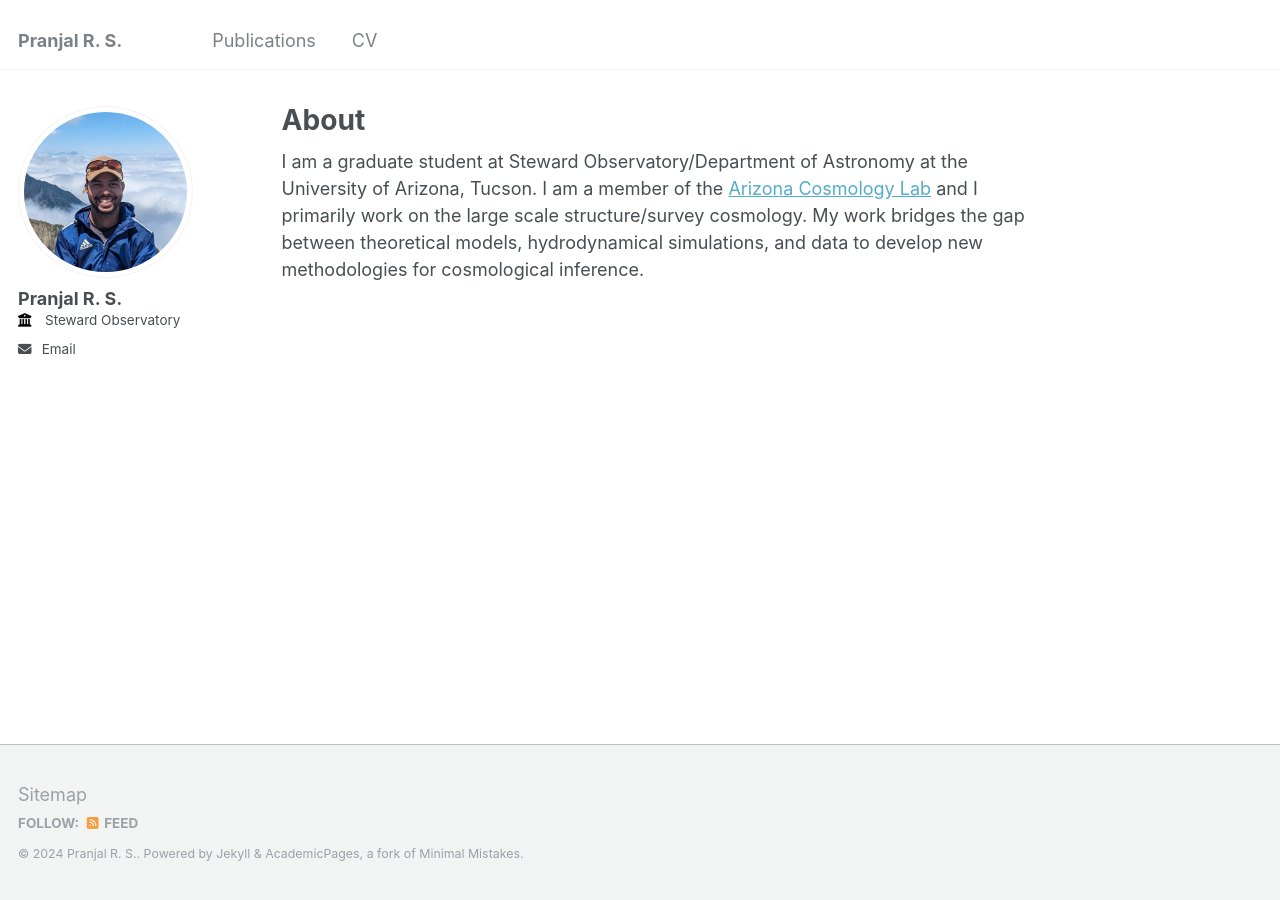
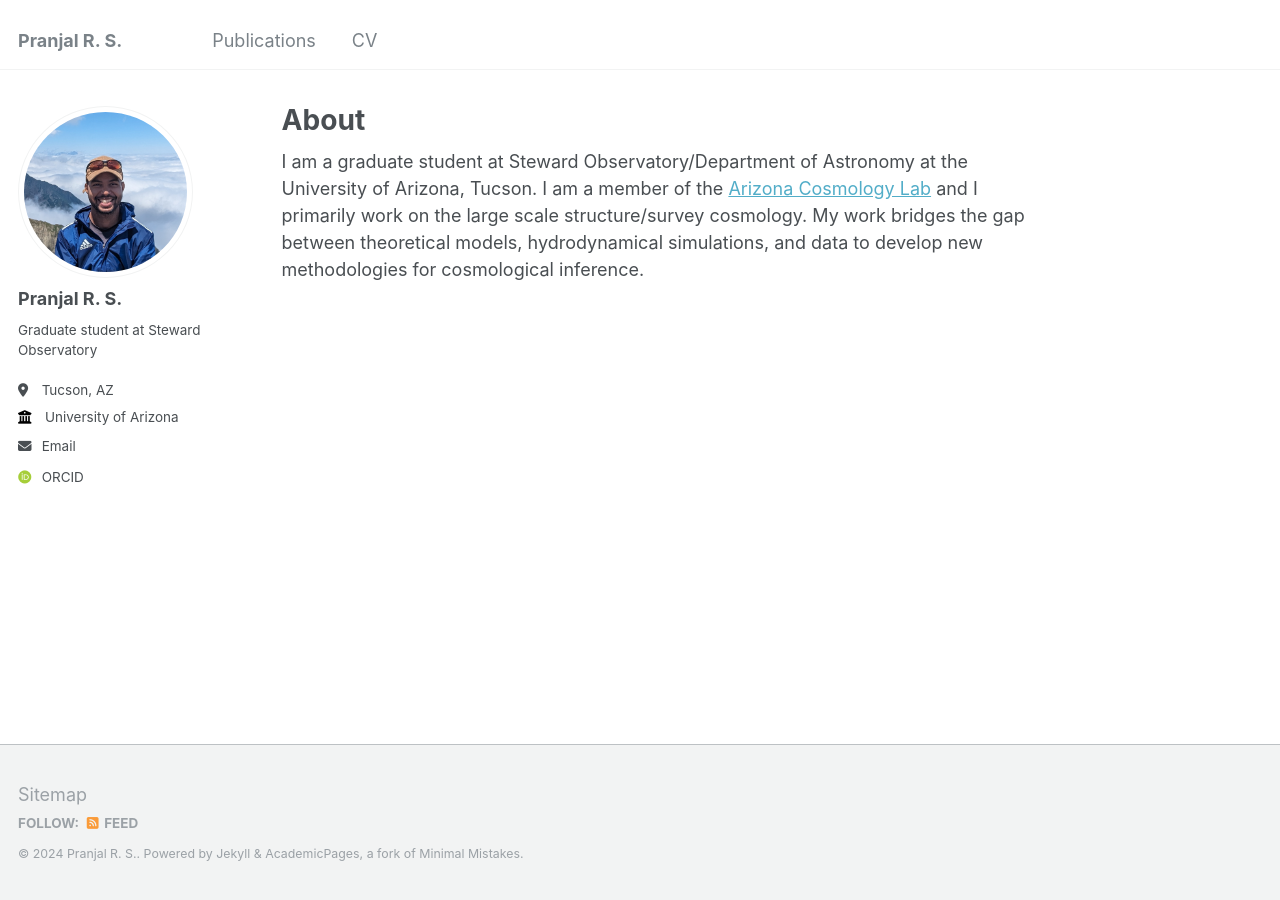
Before and after one commit to pranjalrs/pranjalrs.github.io, a Jekyll site: the page built from _pages/about.md, in a window 1280 px wide. Built offline with Jekyll 4.4.1, drawn with Linux system fonts in a browser that asks for light colours; some web fonts are replaced.

Commit message:
Update _config.yml

```diff
--- a/_config.yml
+++ b/_config.yml
@@ -23,20 +23,20 @@ author:
   # Biographic information
   avatar           : "headshot.jpg"
   name             : "Pranjal R. S."
-  pronouns         : # example: "she/her"
-  bio              : # "Short biography for the left-hand sidebar"
-  location         : #"Earth"
-  employer         : "Steward Observatory"
+  pronouns         :
+  bio              : "Graduate student at Steward Observatory"
+  location         : "Tucson, AZ"
+  employer         : "University of Arizona"
   uri              : # URL
   email            : "pranjalrs@arizona.edu"
 
   # Academic websites
   arxiv            : # URL - Update with the correct link to your profile
-  googlescholar    : #"https://scholar.google.com/citations?user=PS_CX0AAAAAJ"
+  googlescholar    : #""
   impactstory      : # URL
-  orcid            : #"http://orcid.org/yourorcidurl"
+  orcid            : "http://orcid.org/0000-0003-3714-2574"
   semantic         : # URL
-  pubmed           : #"https://www.ncbi.nlm.nih.gov/pubmed/?term=john+snow"
+  pubmed           : #""
   researchgate     : # URL
 
   # Repositories and software development
@@ -48,7 +48,7 @@ author:
   stackoverflow    : # User number or user number and name (i.e., use "1" or "1/jeff-atwood")
 
   # Social media
-  bluesky          : #"bsky.app" # Replace this with you Bluesky username
+  bluesky          : #"" # Replace this with you Bluesky username
   facebook         : # Username
   flickr           : # Username
   foursquare       : # Username
@@ -127,20 +127,6 @@ alexa_site_verification  :
 yandex_site_verification :
 
 
-# Social Sharing
-twitter:
-  username               : &twitter
-facebook:
-  username               :
-  app_id                 :
-  publisher              :
-og_image                 :  # Open Graph/Twitter default site image
-# For specifying social profiles
-# - https://developers.google.com/structured-data/customize/social-profiles
-social:
-  type                   : # Person or Organization (defaults to Person)
-  name                   : # If the user or organization name differs from the site's name
-  links: # An array of links to social media profiles
 
 
 # Analytics
```
